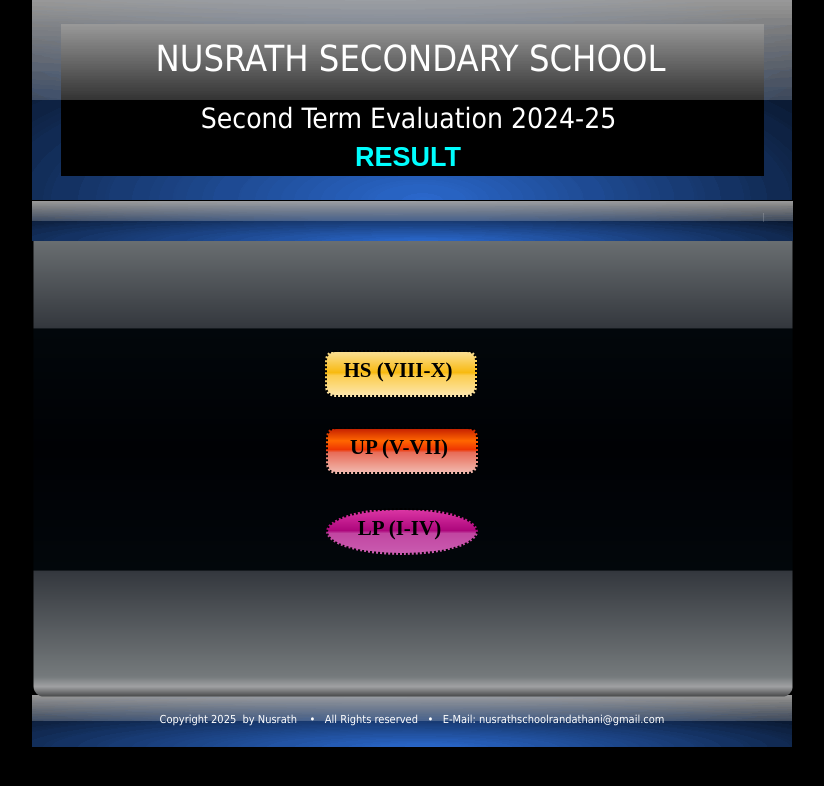
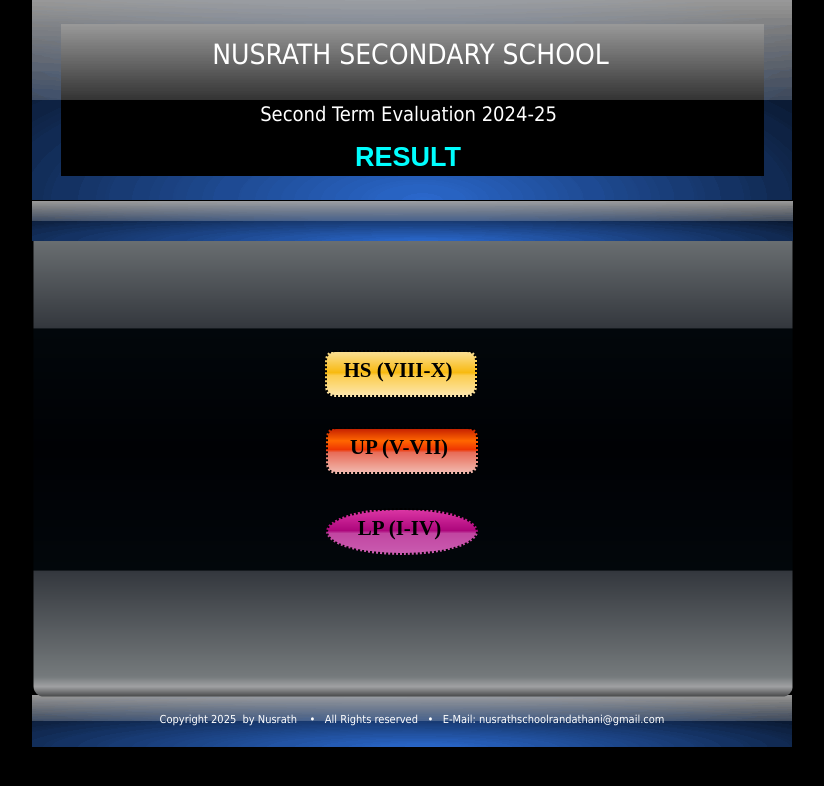
Before and after one commit to Alees786/nusrathschool, a plain HTML site: page index.html in a window 1280 px wide. Shown: the whole page, without its empty margins (228-1052 px from the left). Drawn offline with Linux system fonts and the light colour scheme.

Commit message:
Update index.html

```diff
--- a/index.html
+++ b/index.html
@@ -297,9 +297,9 @@ a:hover
 <div id="wb_Shape6" style="position:absolute;left:29px;top:24px;width:703px;height:152px;z-index:4;">
 <img src="images/img0006.gif" id="Shape6" alt="" style="border-width:0;width:703px;height:152px;"></div>
 <div id="wb_Text2" style="position:absolute;left:37px;top:38px;width:683px;height:52px;text-align:center;z-index:5;">
-<span style="color:#FFFFFF;font-family:Tahoma;font-size:36px;">NUSRATH SECONDARY SCHOOL</span></div>
+<span style="color:#FFFFFF;font-family:Tahoma;font-size:28px;">NUSRATH SECONDARY SCHOOL</span></div>
 <div id="wb_Text1" style="position:absolute;left:109px;top:102px;width:535px;height:51px;text-align:center;z-index:6;">
-<span style="color:#FFFFFF;font-family:Tahoma;font-size:28px;">Second Term Evaluation 2024-25<br></span></div>
+<span style="color:#FFFFFF;font-family:Tahoma;font-size:20px;">Second Term Evaluation 2024-25<br></span></div>
 <div id="wb_Text7" style="position:absolute;left:0px;top:713px;width:760px;height:13px;text-align:center;z-index:7;">
 <span style="color:#FFFFFF;font-family:Tahoma;font-size:11px;">Copyright   2025&nbsp; by Nusrath &nbsp;&nbsp; &#0149;&nbsp;&nbsp; All Rights reserved&nbsp;&nbsp; &#0149;&nbsp;&nbsp; E-Mail: nusrathschoolrandathani@gmail.com</span></div>
 <div id="Banner1" style="position:absolute;left:237px;top:127px;width:278px;height:57px;z-index:8"><span>RESULT</span></div>
```
